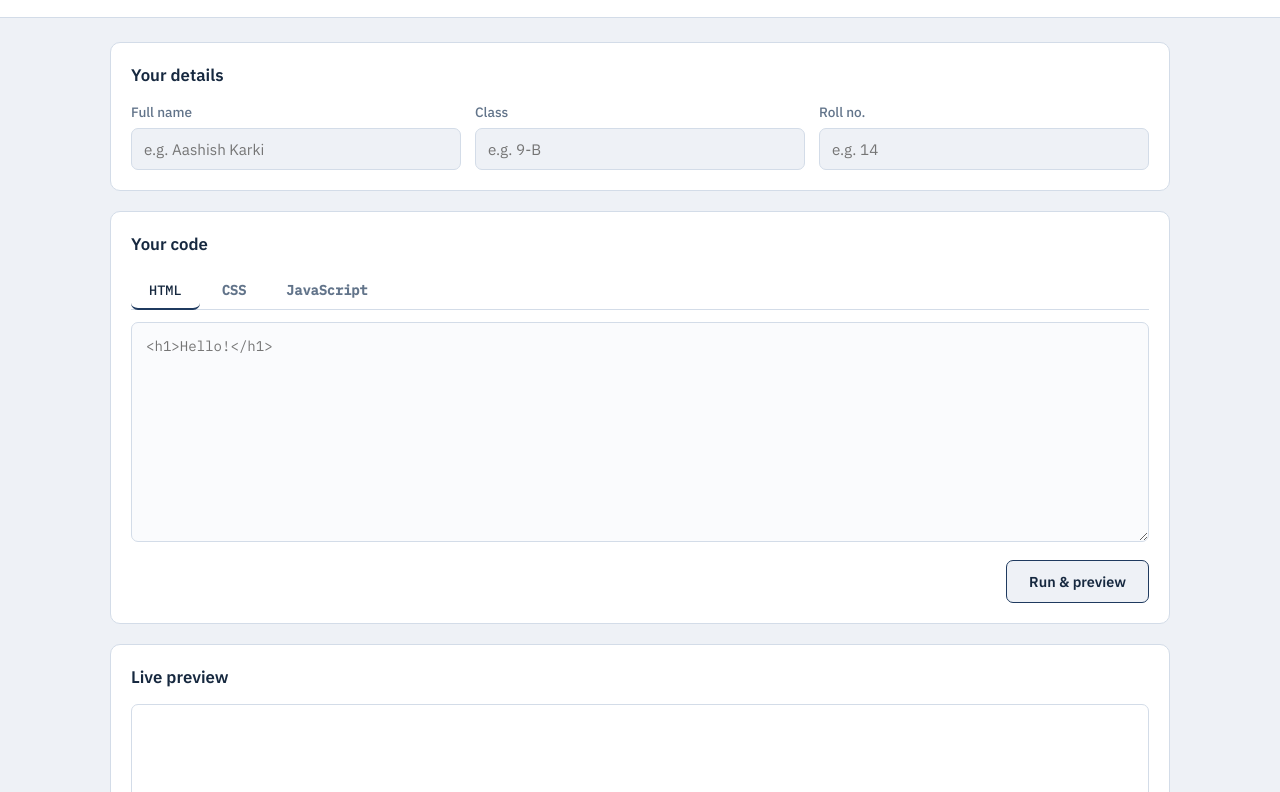
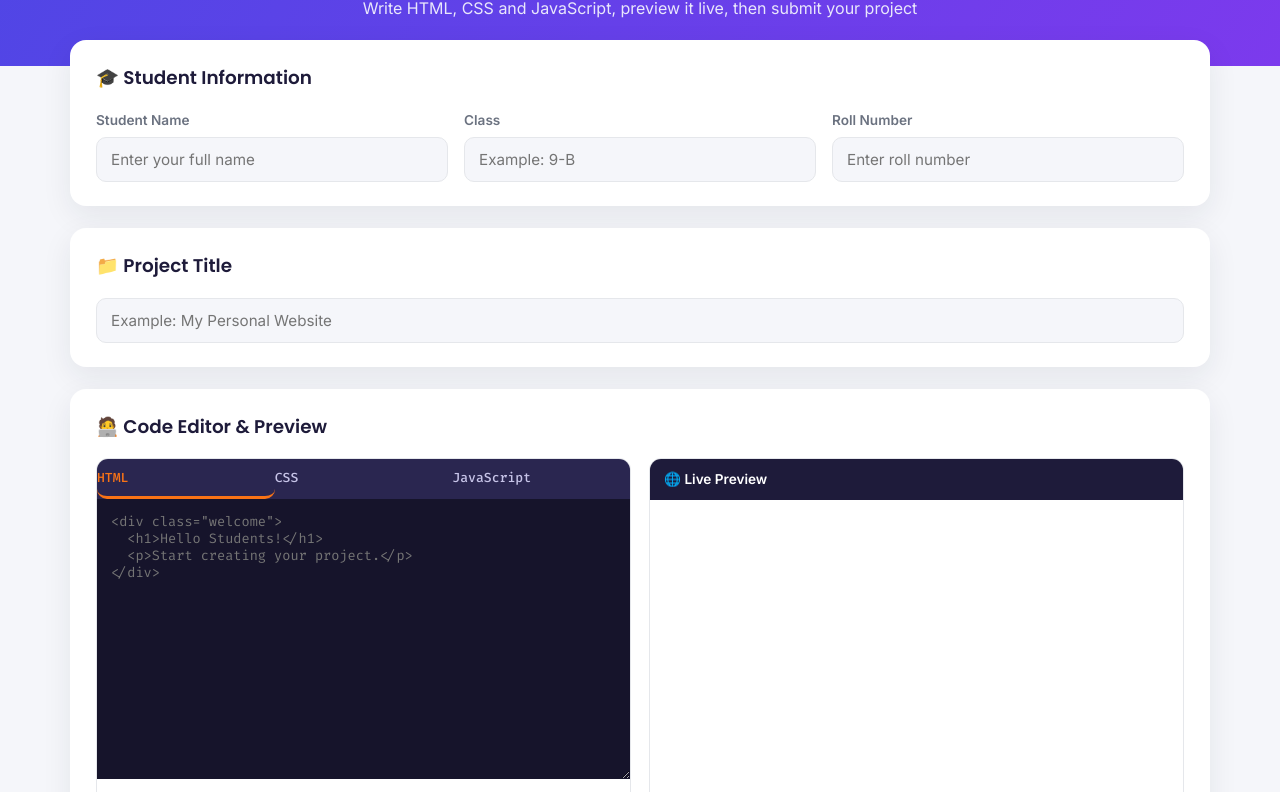
Before and after one commit to Dev-RajGhatane/Student-Portal, a plain HTML site: page index.html in a window 1280 px wide. Shown: the part 100-892 px from the top of the page. Drawn offline with Linux system fonts and the light colour scheme.

Commit message:
Revamp project submission interface
Updated the project submission interface with a new design and improved functionality.

```diff
--- a/index.html
+++ b/index.html
@@ -3,213 +3,249 @@
 <head>
 <meta charset="UTF-8">
 <meta name="viewport" content="width=device-width, initial-scale=1.0">
-<title>Project Submission</title>
+<title>Student Coding Project</title>
 <link rel="preconnect" href="https://fonts.googleapis.com">
-<link href="https://fonts.googleapis.com/css2?family=Source+Serif+4:wght@600;700&family=IBM+Plex+Sans:wght@400;500;600&family=IBM+Plex+Mono:wght@400;500&display=swap" rel="stylesheet">
+<link href="https://fonts.googleapis.com/css2?family=Poppins:wght@600;700&family=Inter:wght@400;500;600&family=Fira+Code:wght@400;500&display=swap" rel="stylesheet">
 <style>
   :root {
-    --paper: #EEF1F6;
+    --grad-start: #4F46E5;
+    --grad-end: #7C3AED;
+    --html-color: #F97316;
+    --css-color: #3B82F6;
+    --js-color: #EAB308;
+    --ink: #1E1B3A;
+    --muted: #6B7280;
+    --line: #E5E7EB;
+    --bg: #F5F6FA;
     --panel: #FFFFFF;
-    --ink: #1F3A5F;
-    --ink-dark: #16283F;
-    --line: #D3DCE8;
-    --text: #24344A;
-    --muted: #62748A;
-    --ok: #2E7D57;
-    --ok-bg: #E7F4ED;
-    --err: #B4433A;
-    --err-bg: #FBEAE8;
+    --ok: #16A34A;
+    --ok-bg: #E9F9EF;
+    --err: #DC2626;
+    --err-bg: #FDECEC;
   }
 
   * { box-sizing: border-box; }
 
   body {
     margin: 0;
-    background: var(--paper);
-    color: var(--text);
-    font-family: 'IBM Plex Sans', sans-serif;
+    background: var(--bg);
+    color: var(--ink);
+    font-family: 'Inter', sans-serif;
     line-height: 1.5;
   }
 
   header {
-    padding: 28px 24px 20px;
-    border-bottom: 1px solid var(--line);
-    background: var(--panel);
+    background: linear-gradient(120deg, var(--grad-start), var(--grad-end));
+    color: #fff;
+    padding: 40px 24px 46px;
+    text-align: center;
   }
 
   header h1 {
-    margin: 0 0 4px;
-    font-family: 'Source Serif 4', serif;
+    margin: 0 0 8px;
+    font-family: 'Poppins', sans-serif;
     font-weight: 700;
-    font-size: 1.75rem;
-    color: var(--ink-dark);
+    font-size: 2rem;
+    display: flex;
+    align-items: center;
+    justify-content: center;
+    gap: 12px;
   }
 
   header p {
     margin: 0;
-    color: var(--muted);
-    font-size: 0.95rem;
+    font-size: 1rem;
+    color: #E9E7FB;
   }
 
   main {
-    max-width: 1100px;
-    margin: 0 auto;
-    padding: 24px 20px 60px;
+    max-width: 1180px;
+    margin: -26px auto 60px;
+    padding: 0 20px;
   }
 
   section {
     background: var(--panel);
-    border: 1px solid var(--line);
-    border-radius: 10px;
-    padding: 20px;
-    margin-bottom: 20px;
+    border-radius: 16px;
+    padding: 24px 26px;
+    margin-bottom: 22px;
+    box-shadow: 0 10px 30px rgba(31, 41, 55, 0.08);
   }
 
   section h2 {
-    margin: 0 0 14px;
-    font-size: 1.05rem;
+    margin: 0 0 18px;
+    font-family: 'Poppins', sans-serif;
+    font-size: 1.15rem;
     font-weight: 600;
-    color: var(--ink-dark);
+    display: flex;
+    align-items: center;
+    gap: 10px;
   }
 
-  .student-grid {
+  .grid-3 {
     display: grid;
     grid-template-columns: repeat(3, 1fr);
-    gap: 14px;
+    gap: 16px;
   }
 
-  @media (max-width: 700px) {
-    .student-grid { grid-template-columns: 1fr; }
+  @media (max-width: 720px) {
+    .grid-3 { grid-template-columns: 1fr; }
   }
 
   label {
     display: block;
     font-size: 0.85rem;
-    font-weight: 500;
+    font-weight: 600;
     color: var(--muted);
-    margin-bottom: 6px;
+    margin-bottom: 7px;
   }
 
   input[type="text"] {
     width: 100%;
-    padding: 10px 12px;
-    border: 1px solid var(--line);
-    border-radius: 7px;
+    padding: 12px 14px;
+    border: 1.5px solid var(--line);
+    border-radius: 10px;
     font-size: 0.95rem;
     font-family: inherit;
-    color: var(--text);
-    background: var(--paper);
+    color: var(--ink);
+    background: var(--bg);
+    transition: border-color .15s, background .15s;
   }
 
   input[type="text"]:focus {
-    outline: 2px solid var(--ink);
-    outline-offset: 1px;
-    background: var(--panel);
+    outline: none;
+    border-color: var(--grad-start);
+    background: #fff;
   }
 
   .field-error {
     color: var(--err);
     font-size: 0.8rem;
-    margin-top: 5px;
+    margin-top: 6px;
     display: none;
+  }
+
+  .editor-grid {
+    display: grid;
+    grid-template-columns: 1fr 1fr;
+    gap: 18px;
+  }
+
+  @media (max-width: 900px) {
+    .editor-grid { grid-template-columns: 1fr; }
+  }
+
+  .editor-panel, .preview-panel {
+    border: 1px solid var(--line);
+    border-radius: 12px;
+    overflow: hidden;
+  }
+
+  .panel-bar {
+    background: #1E1B3A;
+    color: #fff;
+    font-size: 0.85rem;
+    font-weight: 600;
+    padding: 10px 14px;
+    display: flex;
+    align-items: center;
+    gap: 8px;
   }
 
   .tabs {
     display: flex;
-    gap: 4px;
-    margin-bottom: 12px;
-    border-bottom: 1px solid var(--line);
+    background: #2A2650;
   }
 
   .tab-btn {
-    padding: 9px 18px;
+    flex: 1;
+    padding: 10px 0;
     border: none;
     background: none;
-    font-family: 'IBM Plex Mono', monospace;
-    font-size: 0.85rem;
-    color: var(--muted);
+    font-family: 'Fira Code', monospace;
+    font-size: 0.82rem;
+    font-weight: 500;
+    color: #C7C4E8;
     cursor: pointer;
-    border-bottom: 2px solid transparent;
-    margin-bottom: -1px;
+    border-bottom: 3px solid transparent;
   }
 
-  .tab-btn.active {
-    color: var(--ink-dark);
-    border-bottom-color: var(--ink);
-    font-weight: 500;
-  }
+  .tab-btn[data-tab="html"].active { color: var(--html-color); border-bottom-color: var(--html-color); }
+  .tab-btn[data-tab="css"].active  { color: var(--css-color);  border-bottom-color: var(--css-color); }
+  .tab-btn[data-tab="js"].active   { color: var(--js-color);   border-bottom-color: var(--js-color); }
 
-  .code-area {
-    display: none;
-  }
-
-  .code-area.active {
-    display: block;
-  }
+  .code-area { display: none; }
+  .code-area.active { display: block; }
 
   textarea {
     width: 100%;
-    min-height: 220px;
+    min-height: 280px;
     padding: 14px;
-    border: 1px solid var(--line);
-    border-radius: 7px;
-    font-family: 'IBM Plex Mono', monospace;
-    font-size: 0.88rem;
-    color: var(--text);
-    background: #FAFBFD;
+    border: none;
+    font-family: 'Fira Code', monospace;
+    font-size: 0.85rem;
+    color: #E7E6F5;
+    background: #16142B;
     resize: vertical;
     tab-size: 2;
   }
 
-  textarea:focus {
-    outline: 2px solid var(--ink);
-    outline-offset: 1px;
+  textarea:focus { outline: none; }
+
+  iframe#preview {
+    width: 100%;
+    height: 349px;
+    border: none;
+    background: #fff;
+    display: block;
   }
 
-  .run-row {
+  .btn-row {
     display: flex;
-    justify-content: flex-end;
-    margin-top: 12px;
+    gap: 10px;
+    margin-top: 14px;
+    flex-wrap: wrap;
   }
 
   button {
-    font-family: inherit;
+    font-family: 'Inter', sans-serif;
     font-weight: 600;
-    font-size: 0.9rem;
+    font-size: 0.88rem;
     border: none;
-    border-radius: 7px;
-    padding: 11px 22px;
+    border-radius: 10px;
+    padding: 11px 20px;
     cursor: pointer;
+    display: inline-flex;
+    align-items: center;
+    gap: 8px;
+    transition: transform .1s, box-shadow .1s;
   }
 
-  .btn-run {
-    background: var(--paper);
-    color: var(--ink-dark);
-    border: 1px solid var(--ink);
+  button:active { transform: translateY(1px); }
+
+  .btn-run { background: #16A34A; color: #fff; }
+  .btn-run:hover { background: #128A3E; }
+
+  .btn-clear { background: var(--err); color: #fff; }
+  .btn-clear:hover { background: #C42020; }
+
+  .btn-download { background: #2563EB; color: #fff; }
+  .btn-download:hover { background: #1D4ED8; }
+
+  .btn-submit {
+    background: linear-gradient(120deg, var(--grad-start), var(--grad-end));
+    color: #fff;
+    padding: 14px 28px;
+    font-size: 0.95rem;
+    box-shadow: 0 8px 20px rgba(124, 58, 237, 0.3);
   }
 
-  .btn-run:hover { background: #E3E9F2; }
-
-  .btn-submit {
-    background: var(--ink);
-    color: #fff;
-    padding: 13px 26px;
-    font-size: 0.95rem;
-  }
-
-  .btn-submit:hover { background: var(--ink-dark); }
+  .btn-submit:hover { box-shadow: 0 10px 24px rgba(124, 58, 237, 0.4); }
 
   .btn-submit:disabled {
-    background: #A7B4C6;
+    background: #B7B3D9;
+    box-shadow: none;
     cursor: not-allowed;
-  }
-
-  iframe#preview {
-    width: 100%;
-    height: 340px;
-    border: 1px solid var(--line);
-    border-radius: 7px;
-    background: #fff;
   }
 
   .submit-bar {
@@ -221,58 +257,65 @@
 
   .status {
     font-size: 0.9rem;
-    padding: 9px 14px;
-    border-radius: 7px;
+    font-weight: 500;
+    padding: 10px 16px;
+    border-radius: 10px;
     display: none;
   }
 
   .status.show { display: inline-block; }
-
   .status.ok { background: var(--ok-bg); color: var(--ok); }
   .status.err { background: var(--err-bg); color: var(--err); }
-  .status.pending { background: #EEF1F6; color: var(--muted); border: 1px solid var(--line); }
+  .status.pending { background: #EEF0FB; color: var(--muted); }
 </style>
 </head>
 <body>
 
 <header>
-  <h1>Project Submission</h1>
-  <p>Write your HTML, CSS and JavaScript, preview it, then submit your finished project.</p>
+  <h1>💻 Student Coding Project</h1>
+  <p>Write HTML, CSS and JavaScript, preview it live, then submit your project</p>
 </header>
 
 <main>
 
   <section>
-    <h2>Your details</h2>
-    <div class="student-grid">
+    <h2>🎓 Student Information</h2>
+    <div class="grid-3">
       <div>
-        <label for="studentName">Full name</label>
-        <input type="text" id="studentName" placeholder="e.g. Aashish Karki">
+        <label for="studentName">Student Name</label>
+        <input type="text" id="studentName" placeholder="Enter your full name">
         <div class="field-error" id="err-name">Enter your name.</div>
       </div>
       <div>
         <label for="studentClass">Class</label>
-        <input type="text" id="studentClass" placeholder="e.g. 9-B">
+        <input type="text" id="studentClass" placeholder="Example: 9-B">
         <div class="field-error" id="err-class">Enter your class.</div>
       </div>
       <div>
-        <label for="studentRoll">Roll no.</label>
-        <input type="text" id="studentRoll" placeholder="e.g. 14">
+        <label for="studentRoll">Roll Number</label>
+        <input type="text" id="studentRoll" placeholder="Enter roll number">
         <div class="field-error" id="err-roll">Enter your roll number.</div>
       </div>
     </div>
   </section>
 
   <section>
-    <h2>Your code</h2>
+    <h2>📁 Project Title</h2>
+    <input type="text" id="projectTitle" placeholder="Example: My Personal Website">
+  </section>
+
+  <section>
+    <h2>🧑‍💻 Code Editor &amp; Preview</h2>
+    <div class="editor-grid">
+
+      <div class="editor-panel">
         <div class="tabs">
           <button class="tab-btn active" data-tab="html">HTML</button>
           <button class="tab-btn" data-tab="css">CSS</button>
           <button class="tab-btn" data-tab="js">JavaScript</button>
         </div>
-
         <div class="code-area active" id="area-html">
-      <textarea id="codeHtml" spellcheck="false" placeholder="&lt;h1&gt;Hello!&lt;/h1&gt;"></textarea>
+          <textarea id="codeHtml" spellcheck="false" placeholder="&lt;div class=&quot;welcome&quot;&gt;&#10;  &lt;h1&gt;Hello Students!&lt;/h1&gt;&#10;  &lt;p&gt;Start creating your project.&lt;/p&gt;&#10;&lt;/div&gt;"></textarea>
         </div>
         <div class="code-area" id="area-css">
           <textarea id="codeCss" spellcheck="false" placeholder="h1 { color: teal; }"></textarea>
@@ -280,21 +323,26 @@
         <div class="code-area" id="area-js">
           <textarea id="codeJs" spellcheck="false" placeholder="console.log('hello');"></textarea>
         </div>
+      </div>
 
-    <div class="run-row">
-      <button class="btn-run" id="runBtn">Run &amp; preview</button>
+      <div class="preview-panel">
+        <div class="panel-bar">🌐 Live Preview</div>
+        <iframe id="preview" title="Project preview" sandbox="allow-scripts"></iframe>
+      </div>
+
+    </div>
+
+    <div class="btn-row">
+      <button class="btn-run" id="runBtn">▶ Run Project</button>
+      <button class="btn-clear" id="clearBtn">🗑 Clear</button>
+      <button class="btn-download" id="downloadBtn">⬇ Download Project</button>
     </div>
   </section>
 
   <section>
-    <h2>Live preview</h2>
-    <iframe id="preview" title="Project preview" sandbox="allow-scripts"></iframe>
-  </section>
-
-  <section>
-    <h2>Submit</h2>
+    <h2>📤 Submit</h2>
     <div class="submit-bar">
-      <button class="btn-submit" id="submitBtn">Submit project</button>
+      <button class="btn-submit" id="submitBtn">Submit Project</button>
       <span class="status" id="statusMsg"></span>
     </div>
   </section>
@@ -317,21 +365,40 @@
   });
 
   // ---- Live preview ----
-  function renderPreview() {
+  function buildDoc() {
     var html = document.getElementById('codeHtml').value;
     var css = document.getElementById('codeCss').value;
     var js = document.getElementById('codeJs').value;
+    return '<!DOCTYPE html><html><head><meta charset="UTF-8"><style>' + css + '</style></head><body>' +
+      html + '<script>' + js + '<' + '/script></body></html>';
+  }
 
-    var doc = '<!DOCTYPE html><html><head><style>' + css + '</style></head><body>' +
-      html + '<script>' + js + '<' + '/script></body></html>';
-
-    document.getElementById('preview').srcdoc = doc;
+  function renderPreview() {
+    document.getElementById('preview').srcdoc = buildDoc();
   }
 
   document.getElementById('runBtn').addEventListener('click', renderPreview);
+  renderPreview(); // show something on load
 
-  // Render once on load so the preview isn't blank
+  // ---- Clear ----
+  document.getElementById('clearBtn').addEventListener('click', function () {
+    document.getElementById('codeHtml').value = '';
+    document.getElementById('codeCss').value = '';
+    document.getElementById('codeJs').value = '';
     renderPreview();
+  });
+
+  // ---- Download project as a standalone HTML file ----
+  document.getElementById('downloadBtn').addEventListener('click', function () {
+    var title = document.getElementById('projectTitle').value.trim() || 'my-project';
+    var safeTitle = title.replace(/[^a-zA-Z0-9]+/g, '_');
+    var blob = new Blob([buildDoc()], { type: 'text/html' });
+    var link = document.createElement('a');
+    link.href = URL.createObjectURL(blob);
+    link.download = safeTitle + '.html';
+    link.click();
+    URL.revokeObjectURL(link.href);
+  });
 
   // ---- Validation ----
   function validateField(inputId, errorId) {
@@ -339,7 +406,7 @@
     var error = document.getElementById(errorId);
     if (input.value.trim() === '') {
       error.style.display = 'block';
-      input.style.borderColor = '#B4433A';
+      input.style.borderColor = '#DC2626';
       return false;
     }
     error.style.display = 'none';
@@ -369,13 +436,13 @@
       return;
     }
 
-    // Make sure the preview reflects the latest code before submitting
     renderPreview();
 
     var payload = {
       name: document.getElementById('studentName').value.trim(),
       className: document.getElementById('studentClass').value.trim(),
       rollNo: document.getElementById('studentRoll').value.trim(),
+      projectTitle: document.getElementById('projectTitle').value.trim(),
       htmlCode: document.getElementById('codeHtml').value,
       cssCode: document.getElementById('codeCss').value,
       jsCode: document.getElementById('codeJs').value,
@@ -387,7 +454,6 @@
 
     fetch(SCRIPT_URL, {
       method: 'POST',
-      // text/plain avoids a CORS preflight, which Apps Script web apps don't handle
       headers: { 'Content-Type': 'text/plain;charset=utf-8' },
       body: JSON.stringify(payload)
     })
@@ -395,12 +461,12 @@
       .then(function (data) {
         submitBtn.disabled = false;
         if (data && data.status === 'success') {
-          setStatus('Project submitted successfully!', 'ok');
+          setStatus('✅ Project submitted successfully!', 'ok');
         } else {
           setStatus('Submission failed: ' + (data && data.message ? data.message : 'unknown error'), 'err');
         }
       })
-      .catch(function (err) {
+      .catch(function () {
         submitBtn.disabled = false;
         setStatus('Could not reach the submission server. Check your connection and try again.', 'err');
       });
```
Lines whose indentation alone changed are shown as unchanged.
